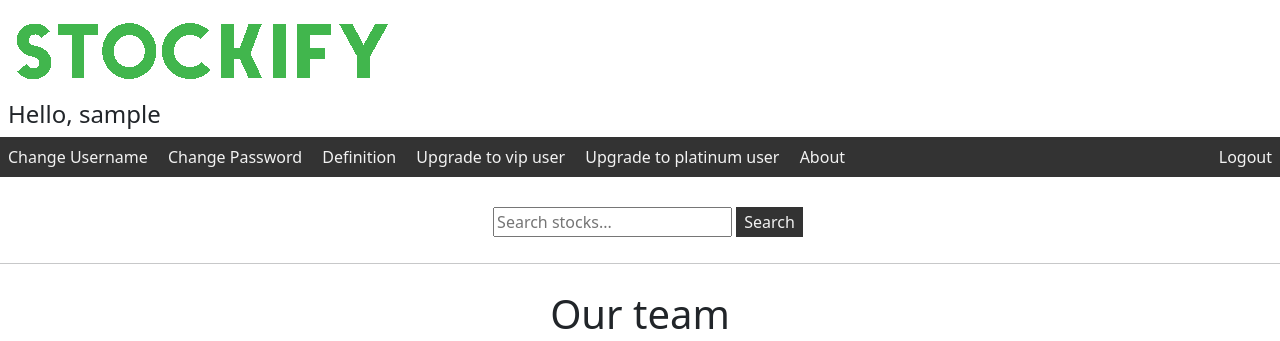
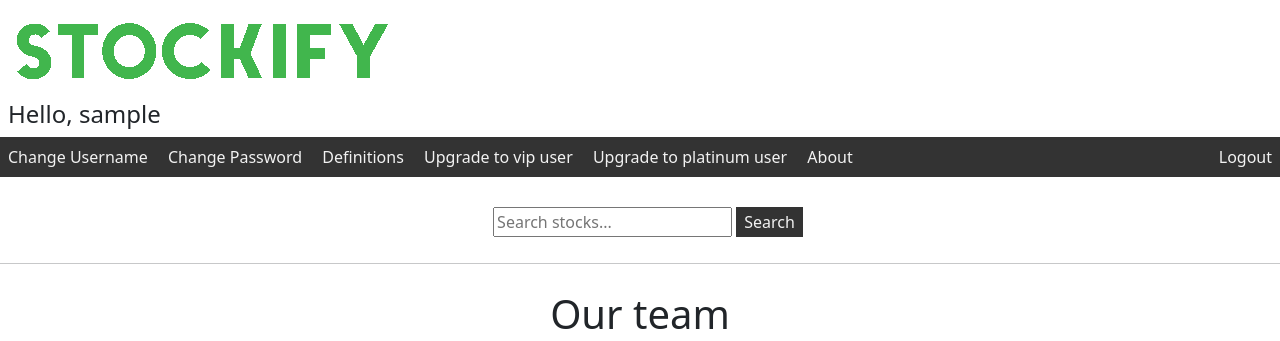
Before and after one commit to Project-Management-SCE/PM2022_TEAM_22, a Django app: page /about/ in a window 1280 px wide. Shown: the top 341 px of the page. Run offline with Django 4.2, Linux system fonts and the light colour scheme; the visitor is signed in with stand-in values (Sample User, id 1); some libraries are stand-ins or nearby versions.

Commit message:
fixed typo

```diff
--- a/templates/navbar.html
+++ b/templates/navbar.html
@@ -15,7 +15,7 @@
   <a href="{% url 'change_username' %}" class="nav-link">Change Username</a>
   <a href="{% url 'change_password' %}" class="nav-link">Change Password</a>
   <!-- <a href="{% url 'trending' %}" class="nav-link">Trending</a> -->
-  <a href="{% url 'definition' %}" class="nav-link">Definition</a>
+  <a href="{% url 'definition' %}" class="nav-link">Definitions</a>
   <a href="{% url 'upgrade_vip' %}">Upgrade to vip user</a>
   <a href="{% url 'upgrade_platinum' %}">Upgrade to platinum user</a>
   <a href="{% url 'about' %}" class="nav-link">About</a>
@@ -26,7 +26,7 @@
   <!-- SEARCH BAR -->
   <form method="POST" class="form-search-bar" action="{%url 'search_results' %}">
     {% csrf_token %}
-    <input type="text" placeholder="Search stocks..." name="query"  autocomplete="on" class="search-bar">
+    <input type="text" placeholder="Search stocks..." name="query" autocomplete="on" class="search-bar">
     <button type="submit" class="btn-search">Search</button>
   </form>
 </div>
```
